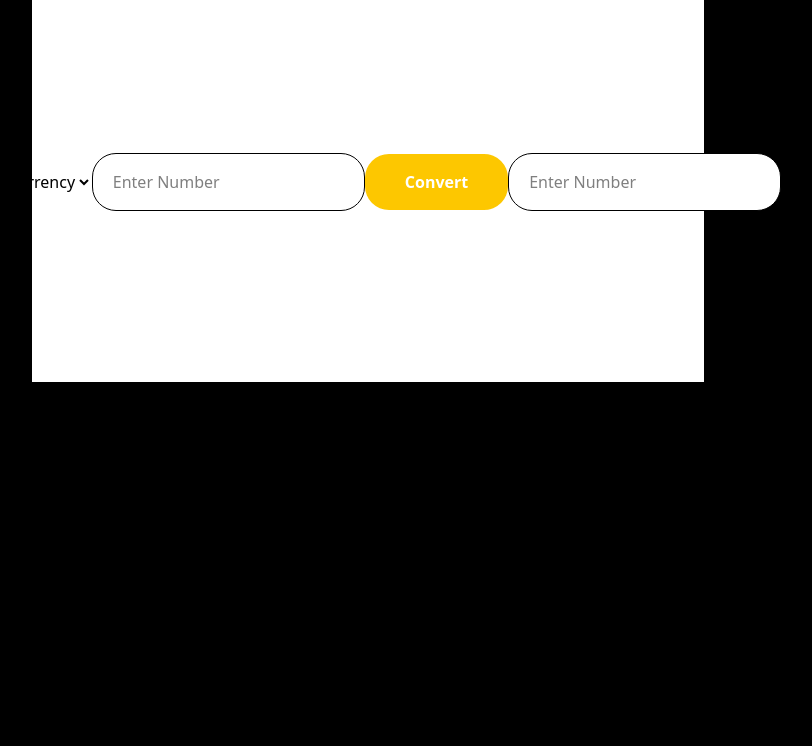
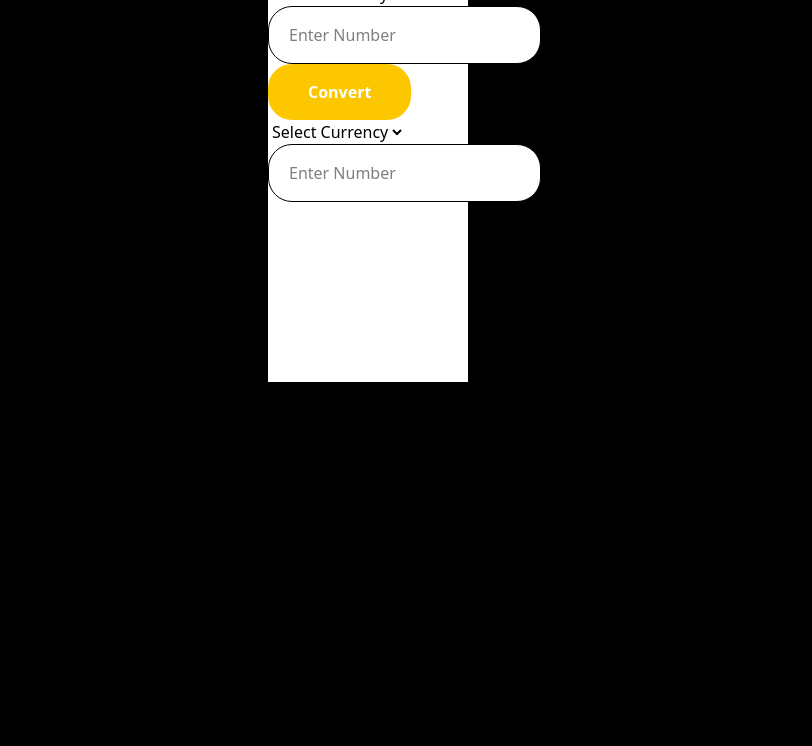
Before and after one commit to staten-island-tech/api-project-uni897, a website built with Vite: page app/index.html in a window 1280 px wide. Shown: the part 54-800 px from the top of the page, without its empty margins (272-1084 px from the left). Built offline with nearby package versions, Linux system fonts and the light colour scheme; files whose address does not match are found by name.

Commit message:
gfgfdgfd

```diff
--- a/app/index.html
+++ b/app/index.html
@@ -9,14 +9,15 @@
   <h1 class="text-center text-3xl font-bold underline text-white">
     Currency Exchange
   </h1>
-  <div class="bg-white w-2xl h-100 m-auto flex justify-center items-center">
-    <select>
+  <div class="bg-white w-50 h-100 m-auto flex-wrap justify-center items-center">
+    <select class="first cursor-pointer">
       <option>Select Currency</option>
-      <option>the thing</option>
-      <option>the 2nd thing</option>
     </select>
     <input class="rounded-3xl border px-5 py-4 focus:outline-none focus:ring-3 bg-white focus:ring-indigo-500 hover:ring-3 hover:ring-indigo-500" type="number" placeholder="Enter Number">
-    <button class="rounded-3xl border-yellow-400 bg-yellow-400 hover:cursor-pointer font-bold text-white px-10 py-4">Convert</button>
+    <button class="rounded-3xl border-yellow-400 bg-yellow-400 cursor-pointer font-bold text-white px-10 py-4">Convert</button>
+    <select class="second">
+      <option>Select Currency</option>
+    </select>
     <input class="rounded-3xl border px-5 py-4 focus:outline-none focus:ring-3 bg-white focus:ring-indigo-500 hover:ring-3 hover:ring-indigo-500" type="number" placeholder="Enter Number">
   </div>
 </body>
--- a/app/src/main.js
+++ b/app/src/main.js
@@ -12,11 +12,10 @@ async function getData(params) {
         }else{
             //converts response into json we can use
             const data = await response.json()
-            console.log("success")
-            console.log(data)
+            return data
         }
     }catch(error){
         console.log(error)
     }
 }
-getData()
+const data = getData()
```
